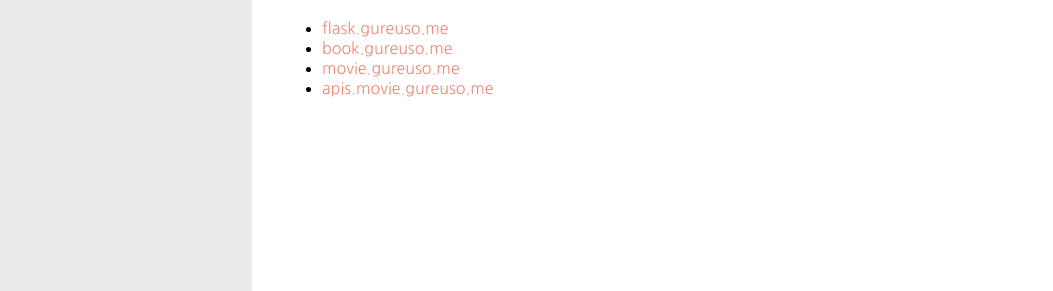
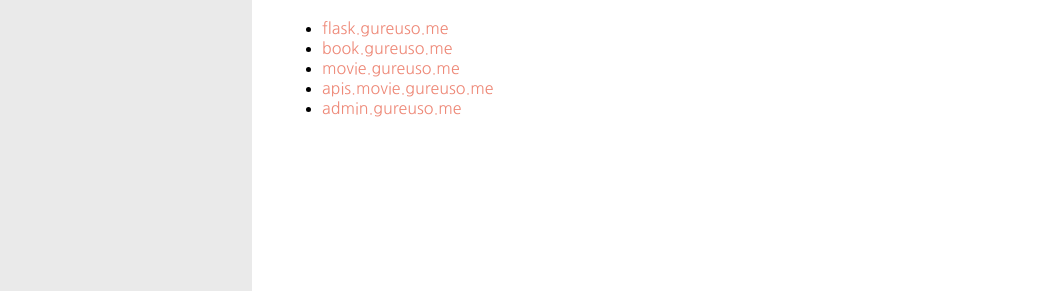
Before and after one commit to gureuso/gureuso.github.io, a Jekyll site: the page built from about.html, in a window 1280 px wide. Shown: the part 315-606 px from the top of the page, without its empty margins (48-1101 px from the left). Built offline with Jekyll 4.4.1, drawn with Linux system fonts in a browser that asks for light colours; nearby versions of some CDN libraries.

Commit message:
Update about page

```diff
--- a/about.html
+++ b/about.html
@@ -29,5 +29,6 @@ permalink: /about/
     <li><a href="http://book.gureuso.me">book.gureuso.me</a></li>
     <li><a href="http://movie.gureuso.me">movie.gureuso.me</a></li>
     <li><a href="http://apis.movie.gureuso.me">apis.movie.gureuso.me</a></li>
+    <li><a href="http://admin.gureuso.me">admin.gureuso.me</a></li>
   </ul>
 </p>
```
